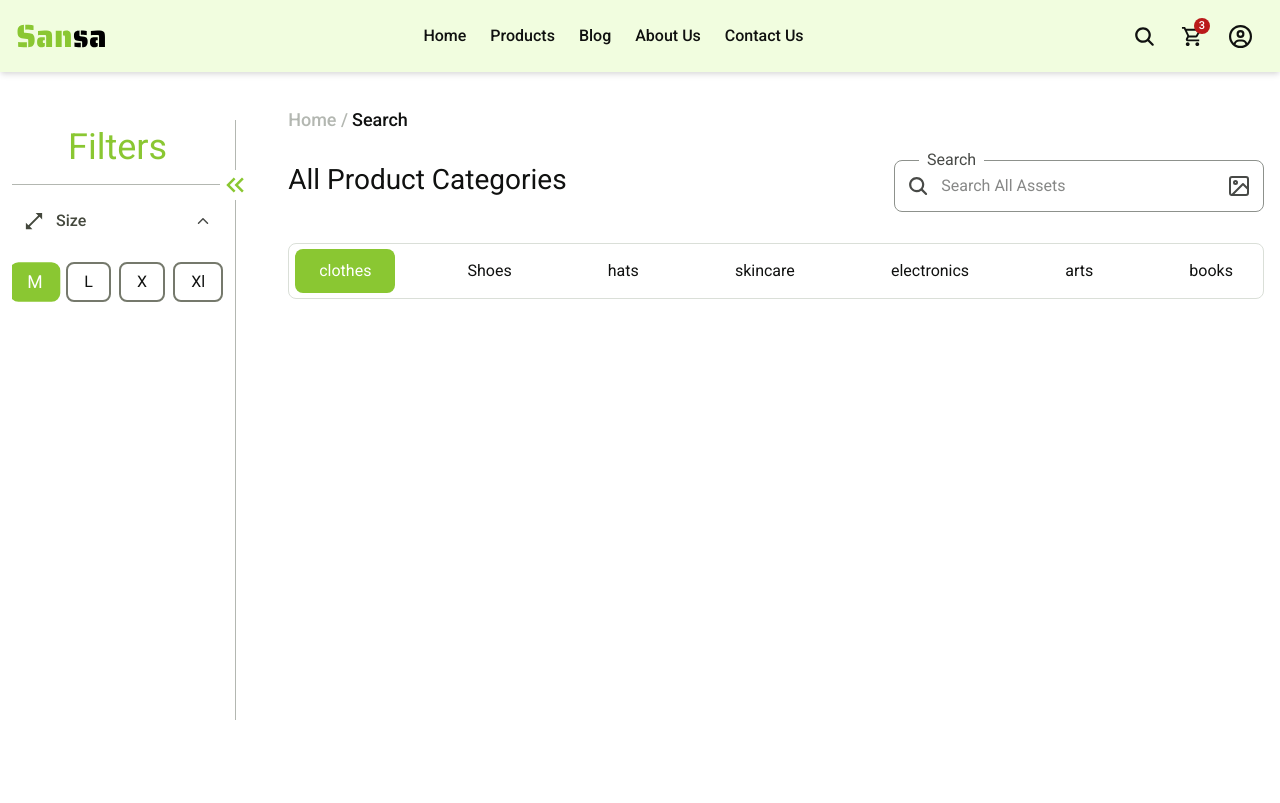
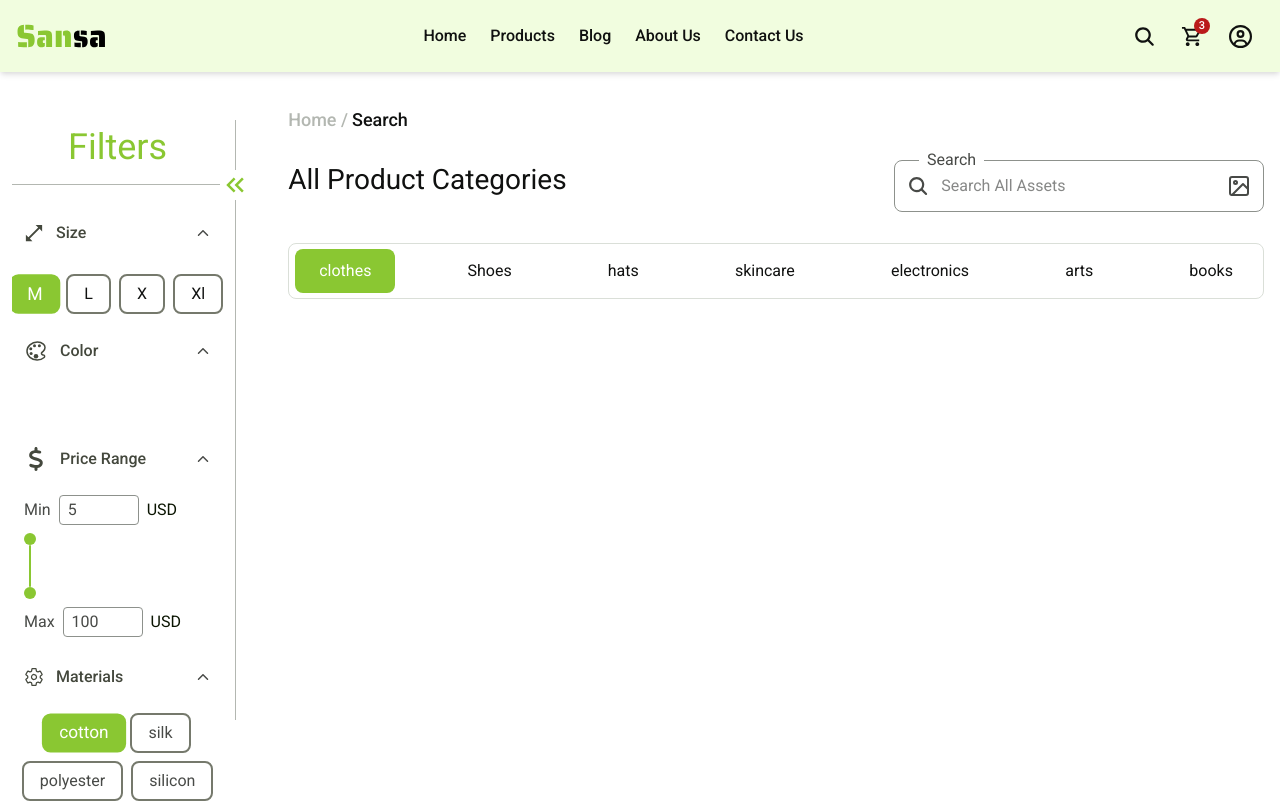
Before and after one commit to Munna-Scriptz/Sansa-Commerce, a Next.js app: page /search in a window 1280 px wide. Shown: the top 803 px of the page. Built offline with nearby package versions, Linux system fonts and the light colour scheme.

Commit message:
Filter 80% Complete

```diff
--- a/app/components/search/FilterProducts.jsx
+++ b/app/components/search/FilterProducts.jsx
@@ -1,6 +1,8 @@
 'use client'
 import React, { useState } from 'react'
+import { FaDollarSign } from 'react-icons/fa6'
 import { IoIosArrowDown, IoMdResize } from 'react-icons/io'
+import { IoColorPaletteOutline, IoSettingsOutline } from 'react-icons/io5'
 import { MdKeyboardDoubleArrowLeft } from 'react-icons/md'
 
 const FilterProducts = () => {
@@ -8,17 +10,31 @@ const FilterProducts = () => {
     const [showSize , SetShowSize] = useState(false)
     const [size , setSize] = useState('M')
     const sizes = ['M' , 'L' , 'X' , 'Xl' ]
+
+    // ---------Color----------
+    const [color , setColor] = useState({colActive: false, colContent: ''})
+    const colors = ['F9A000' , '8AC732' , '0A65C0' , 'EA4335' , 'B2B2B2' , '000000' ]
+
+    // ---------Price Range----------
+    const [price , setPrice] = useState({priceActive: false , priceMin: '' , PriceMax: ''})
+
+    // ---------Material ----------
+    const [material , setMaterial] = useState({mateActive: false, mateContent: 'cotton'})
+    const materials = ['cotton' , 'silk' , 'polyester' ,'silicon' , 'wool']
+
   return (
     <>
         <section id='Filter-Products' className='py-6 mt-6 select-none w-[300px]'>
             <fieldset className='border-r-1 border-[#B3B7B1] h-[600px] relative px-3'>
                 <legend className='text-primary text-3xl absolute top-[50px] right-[-15px] bg-white'><MdKeyboardDoubleArrowLeft /></legend>
                 {/* --------------Head Text--------------- */}
-                <h2 className='text-primary text-[36px] text-center'>Filters</h2>
-                <div className='w-full h-[1px] bg-[#B3B7B1] mt-2.5'></div>
+                <div>
+                    <h2 className='text-primary text-[36px] text-center'>Filters</h2>
+                    <div className='w-full h-[1px] bg-[#B3B7B1] mt-2.5'></div>
+                </div>
 
                 {/* -----------------------------Size ------------------------- */}
-                <section id='Size-Filter' className={`mt-3`}>
+                <section id='Size-Filter' className={`mt-6`}>
                     <div onClick={()=>SetShowSize(!showSize)} className='p-3 mb-3 flex items-center justify-between cursor-pointer hover:bg-brand rounded-[8px] duration-300'>
                         <div className='flex items-center gap-3 text-[#44483D]'>
                             <IoMdResize className='text-xl'/>
@@ -38,6 +54,86 @@ const FilterProducts = () => {
                     </div>
                 </section>
 
+                {/* -----------------------------Color ------------------------- */}
+                <section id='Color-Filter' className={`mt-2`}>
+                    <div onClick={()=>setColor((prev)=>({...prev , colActive: !prev.colActive}))} className='p-3 mb-3 flex items-center justify-between cursor-pointer hover:bg-brand rounded-[8px] duration-300'>
+                        <div className='flex items-center gap-3 text-[#44483D]'>
+                            <IoColorPaletteOutline className='text-2xl'/>
+                            <p className='font-medium'>Color</p>
+                        </div>
+                        <div>
+                            <IoIosArrowDown className={`${color.colActive? 'rotate-0' : 'rotate-180'} text-subText duration-400`}/>
+                        </div>
+                    </div>
+                    {/* ---------------------Click Down------------------ */}
+                    <div className={`${color.colActive? 'h-0' : 'h-[40px]'} flex items-center justify-around overflow-hidden duration-300`}>
+                        {
+                            colors.map((item , i)=>(
+                                <button key={i} onClick={()=>setColor((prev)=>({...prev , colContent: item}))} className={`${color.colContent === item? 'bg-[#B3B7B1] text-white border-none duration-300' : 'bg-transparent text-second duration-300'} duration-300 rounded-full p-[2px] flex items-center gap-2 cursor-pointer`}>
+                                    <div className={`w-[24px] h-[24px] bg-[#${item}] rounded-full`}></div>
+                                </button>
+                            ))
+                        }
+                    </div>
+                </section>
+
+                {/* -----------------------------Price ------------------------- */}
+                <section id='Price-Filter' className={`mt-2`}>
+                    <div onClick={()=>setPrice((prev)=>({...prev , priceActive: !prev.priceActive}))} className='p-3 mb-3 flex items-center justify-between cursor-pointer hover:bg-brand rounded-[8px] duration-300'>
+                        <div className='flex items-center gap-3 text-[#44483D]'>
+                            <FaDollarSign className='text-2xl'/>
+                            <p className='font-medium'>Price Range</p>
+                        </div>
+                        <div>
+                            <IoIosArrowDown className={`${price.priceActive? 'rotate-0' : 'rotate-180'} text-subText duration-400`}/>
+                        </div>
+                    </div>
+                    {/* ---------------------Click Down------------------ */}
+                    <div className={`${price.priceActive? 'h-0' : 'h-[150px]'} px-3 justify-around overflow-hidden duration-300`}>
+                        <div className='flex items-center gap-2'>
+                            <p className='text-subText'>Min</p>
+                            <input className='w-[80px] outline-none border-1 border-[#8D918C] rounded-[4px] pl-2 placeholder:text-subText py-0.5' placeholder='5' type="number" id='number'/>
+                            <p className='text-[#0A1401]'>USD</p>
+                        </div>
+
+                        {/* --------Divider-------- */}
+                        <div className='my-2'>
+                            <div className='flex flex-col items-center w-3'>
+                                <div className='bg-primary rounded-full w-3 h-3'></div>
+                                <div className='bg-primary rounded-full w-[2px] h-[42px]'></div>
+                                <div className='bg-primary rounded-full w-3 h-3'></div>
+                            </div>
+                        </div>
+                        {/* --------Divider-------- */}
+
+                         <div className='flex items-center gap-2'>
+                            <p className='text-subText'>Max</p>
+                            <input className='w-[80px] outline-none border-1 border-[#8D918C] rounded-[4px] pl-2 placeholder:text-subText py-0.5' placeholder='100' type="number" id='number'/>
+                            <p className='text-[#0A1401]'>USD</p>
+                        </div>
+                    </div>
+                </section>
+
+                {/* -----------------------------Material ------------------------- */}
+                <section id='Material-Filter' className={`mt-2`}>
+                    <div onClick={()=>setMaterial((prev)=>({...prev , mateActive : !prev.mateActive}))} className='p-3 mb-3 flex items-center justify-between cursor-pointer hover:bg-brand rounded-[8px] duration-300'>
+                        <div className='flex items-center gap-3 text-[#44483D]'>
+                            <IoSettingsOutline className='text-xl'/>
+                            <p className='font-medium'>Materials</p>
+                        </div>
+                        <div>
+                            <IoIosArrowDown className={`${material.mateActive? 'rotate-0' : 'rotate-180'} text-subText duration-400`}/>
+                        </div>
+                    </div>
+                    {/* ---------------------Click Down------------------ */}
+                    <div className={`${material.mateActive? 'h-0' : 'h-[90px]'} flex flex-wrap items-center justify-center gap-2 overflow-hidden duration-300`}>
+                        {
+                            materials.map((item , i)=>(
+                                <button onClick={()=>setMaterial((prev)=>({...prev , mateContent: item}))} key={i} className={`${material.mateContent === item? 'bg-primary text-white border-none scale-[1.08] duration-300' : 'bg-transparent text-subText duration-300'} duration-300 px-4 py-1.5 border-2 border-[#75796C] rounded-[8px] cursor-pointer`}>{item}</button>
+                            ))
+                        }
+                    </div>
+                </section>
 
 
 
```
